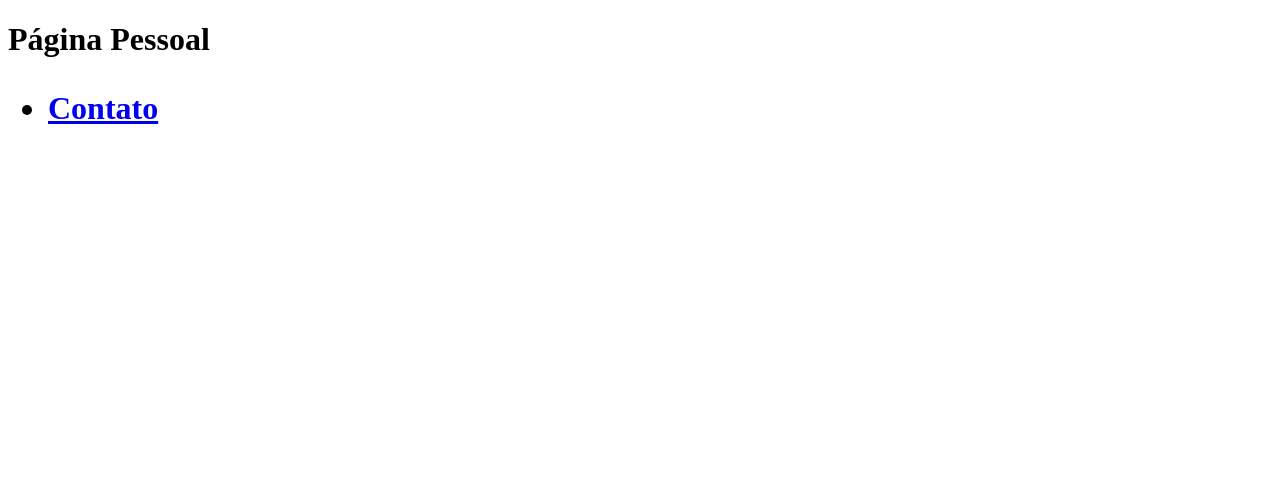
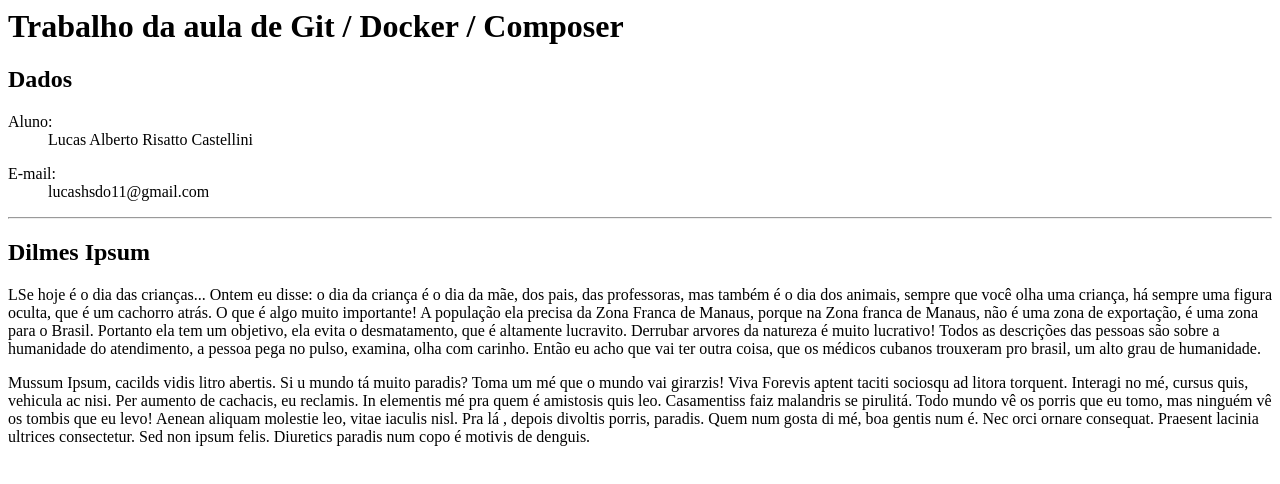
Before and after one commit to lucasrisatto/iniciativa-composer, a plain HTML site: page index.html in a window 1280 px wide. Drawn offline with Linux system fonts and the light colour scheme.

Commit message:
Add files via upload

```diff
--- a/index.html
+++ b/index.html
@@ -1,16 +1,40 @@
-<!doctype html>
-<html>
-	<head>
-		<title>Iniciativa Composer</title>
-		<style>
-</style>
-	</head>
-	<body>
-	<h1>Página Pessoal</p>
-		<nav>
-			<ul>
-				<li><a href="contato.php">Contato</a></li>
-			</ul>
-		</nav>
-	</body>
+<html lang="pt-br">
+<head>
+    <meta charset="UTF-8">
+    <meta name="viewport" content="width=device-width, initial-scale=1.0">
+    <meta http-equiv="X-UA-Compatible" content="ie=edge">
+    <title>Trabalho - Lucas Alberto Risatto Castellini</title>
+    <link rel="stylesheet" href="styles.css" />
+</head>
+<body>
+    <div class="container">
+        <h1>Trabalho da aula de Git / Docker / Composer</h1>
+        <h2>Dados</h2>
+        <dl>
+            <dt>Aluno:</dt>
+            <dd>Lucas Alberto Risatto Castellini</dd>
+        </dl>
+        <dl>
+            <dt>E-mail:</dt>
+            <dd>lucashsdo11@gmail.com</dd>
+        </dl>
+        <hr>
+        <h2>Dilmes Ipsum</h2>
+        <p>LSe hoje é o dia das crianças... Ontem eu disse: o dia da criança é o dia da mãe, dos pais, das professoras, mas também é o dia dos animais, sempre que você olha uma criança, há sempre uma figura oculta, que é um cachorro atrás. O que é algo muito importante!
+
+        A população ela precisa da Zona Franca de Manaus, porque na Zona franca de Manaus, não é uma zona de exportação, é uma zona para o Brasil. Portanto ela tem um objetivo, ela evita o desmatamento, que é altamente lucravito. Derrubar arvores da natureza é muito lucrativo!
+
+        Todos as descrições das pessoas são sobre a humanidade do atendimento, a pessoa pega no pulso, examina, olha com carinho. Então eu acho que vai ter outra coisa, que os médicos cubanos trouxeram pro brasil, um alto grau de humanidade.
+
+
+        </p>
+
+        <p>Mussum Ipsum, cacilds vidis litro abertis. Si u mundo tá muito paradis? Toma um mé que o mundo vai girarzis! Viva Forevis aptent taciti sociosqu ad litora torquent. Interagi no mé, cursus quis, vehicula ac nisi. Per aumento de cachacis, eu reclamis.
+
+        In elementis mé pra quem é amistosis quis leo. Casamentiss faiz malandris se pirulitá. Todo mundo vê os porris que eu tomo, mas ninguém vê os tombis que eu levo! Aenean aliquam molestie leo, vitae iaculis nisl.
+
+        Pra lá , depois divoltis porris, paradis. Quem num gosta di mé, boa gentis num é. Nec orci ornare consequat. Praesent lacinia ultrices consectetur. Sed non ipsum felis. Diuretics paradis num copo é motivis de denguis.
+        </p>
+    </div>
+</body>
 </html>
--- /dev/null
+++ b/style.css
@@ -0,0 +1,41 @@
+body {
+    font-size: 16px;
+}
+
+h1 {
+    font-size: 2rem;
+    letter-spacing: 1px;
+    text-align: center;
+}
+
+h2 {
+    font-size: 1.5rem;
+}
+
+p {
+    text-align: justify;
+    text-indent: 3rem;
+    line-height: 125%;
+}
+
+.container {
+    margin: 0 30px;
+}
+
+dl {
+    display: flex;
+    justify-content: flex-start;
+}
+
+dt {
+    font-weight: bold;
+}
+
+dd {
+    margin-left: 15px;
+}
+
+hr {
+    margin-top: 20px;
+    border-color: #fff;
+}
```
Also changed, not shown: COMO USAR.txt (added), 2 other files.
